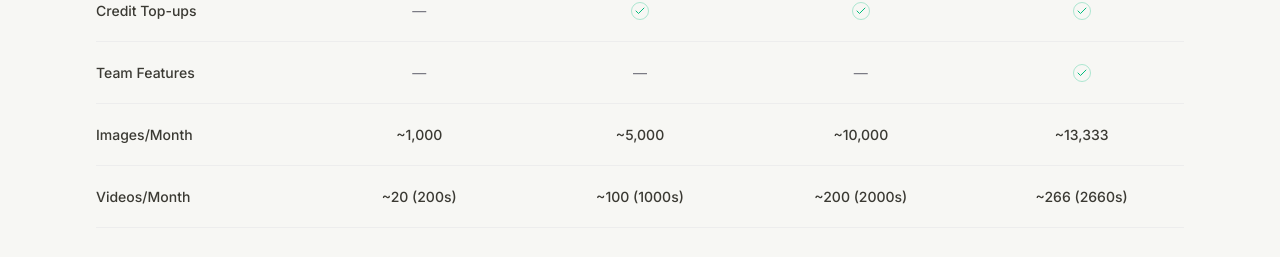
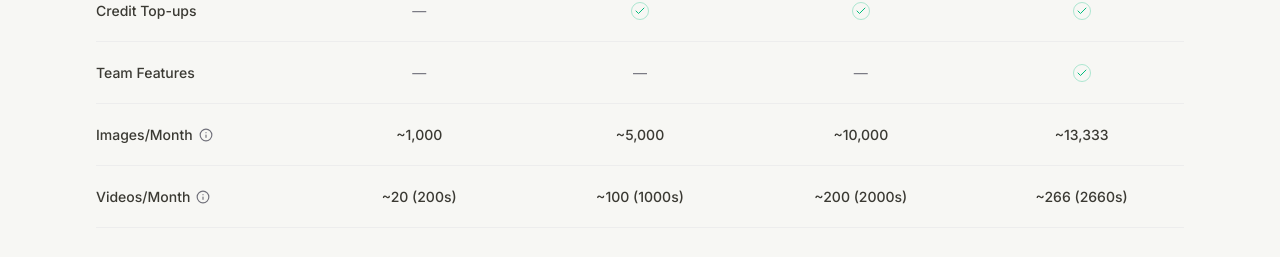
Before and after one commit to Thinking-Sound-Lab/tsl-website, a Next.js app: page /pricing in a window 1280 px wide. Shown: the part 1937-2194 px from the top of the page. Built offline with nearby package versions, Linux system fonts and the light colour scheme; no server answers.

Commit message:
feat: implement pricing page with plan tiers, monthly/yearly toggle, credit add-ons, and FAQs.

```diff
--- a/app/pricing/pricing-content.tsx
+++ b/app/pricing/pricing-content.tsx
@@ -2,7 +2,7 @@
 
 import { useState } from "react";
 import { CTASection } from "@/components/cta-section";
-import { Check, ChevronDown } from "lucide-react";
+import { Check, ChevronDown, Info } from "lucide-react";
 
 export default function PricingContent() {
   const [isYearly, setIsYearly] = useState(false);
@@ -295,7 +295,15 @@ export default function PricingContent() {
 
                 {/* Row 8 */}
                 <div className="grid grid-cols-5 gap-4 py-5 border-b border-border/50 items-center">
-                  <div className="col-span-1 font-medium">Images/Month</div>
+                  <div className="col-span-1 font-medium flex items-center">
+                    Images/Month
+                    <div className="relative group ml-1.5 flex items-center cursor-help">
+                      <Info className="w-3.5 h-3.5 text-muted-foreground hover:text-foreground transition-colors" />
+                      <div className="absolute left-1/2 -translate-x-1/2 bottom-full mb-2 w-[max-content] max-w-[220px] bg-background text-foreground text-[12px] p-2.5 rounded-md shadow-lg border border-border opacity-0 pointer-events-none group-hover:opacity-100 transition-opacity z-50 text-center font-normal leading-relaxed">
+                        actuals depend on the model used
+                      </div>
+                    </div>
+                  </div>
                   <div className="text-center font-medium flex justify-center">~1,000</div>
                   <div className="text-center font-medium flex justify-center">~5,000</div>
                   <div className="text-center font-medium flex justify-center">~10,000</div>
@@ -304,7 +312,15 @@ export default function PricingContent() {
 
                 {/* Row 9 */}
                 <div className="grid grid-cols-5 gap-4 py-5 border-b border-border/50 items-center">
-                  <div className="col-span-1 font-medium">Videos/Month</div>
+                  <div className="col-span-1 font-medium flex items-center">
+                    Videos/Month
+                    <div className="relative group ml-1.5 flex items-center cursor-help">
+                      <Info className="w-3.5 h-3.5 text-muted-foreground hover:text-foreground transition-colors" />
+                      <div className="absolute left-1/2 -translate-x-1/2 bottom-full mb-2 w-[max-content] max-w-[220px] bg-background text-foreground text-[12px] p-2.5 rounded-md shadow-lg border border-border opacity-0 pointer-events-none group-hover:opacity-100 transition-opacity z-50 text-center font-normal leading-relaxed">
+                        actuals depend on the model used
+                      </div>
+                    </div>
+                  </div>
                   <div className="text-center font-medium flex justify-center">~20 (200s)</div>
                   <div className="text-center font-medium flex justify-center">~100 (1000s)</div>
                   <div className="text-center font-medium flex justify-center">~200 (2000s)</div>
```
